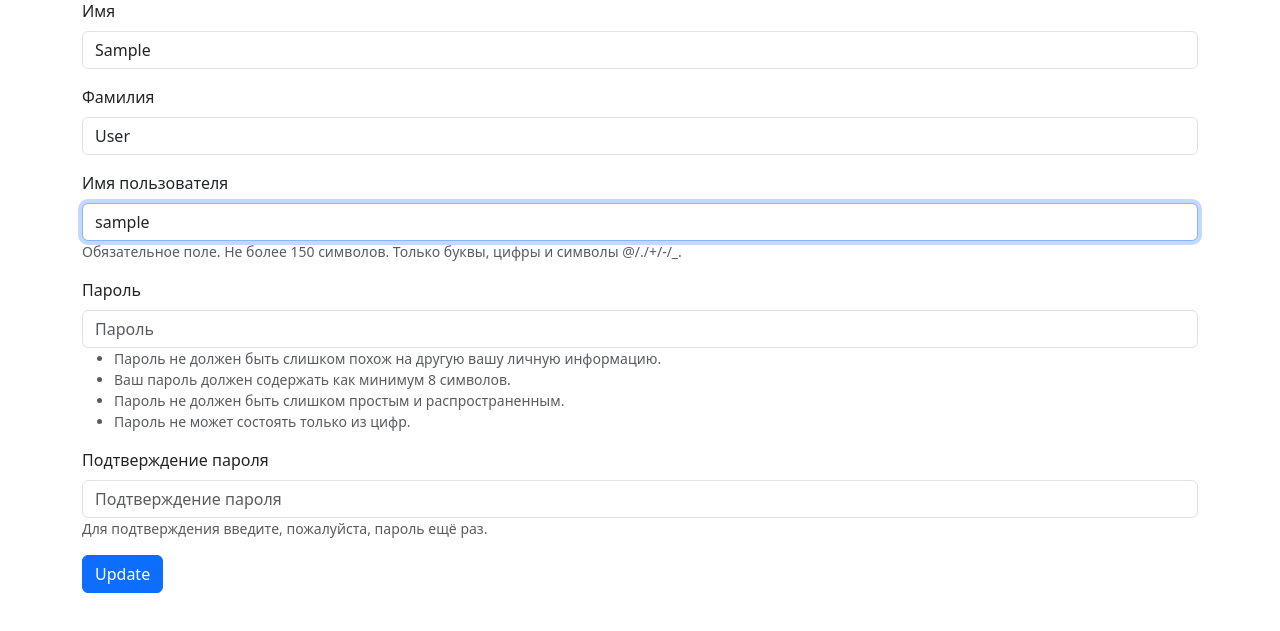
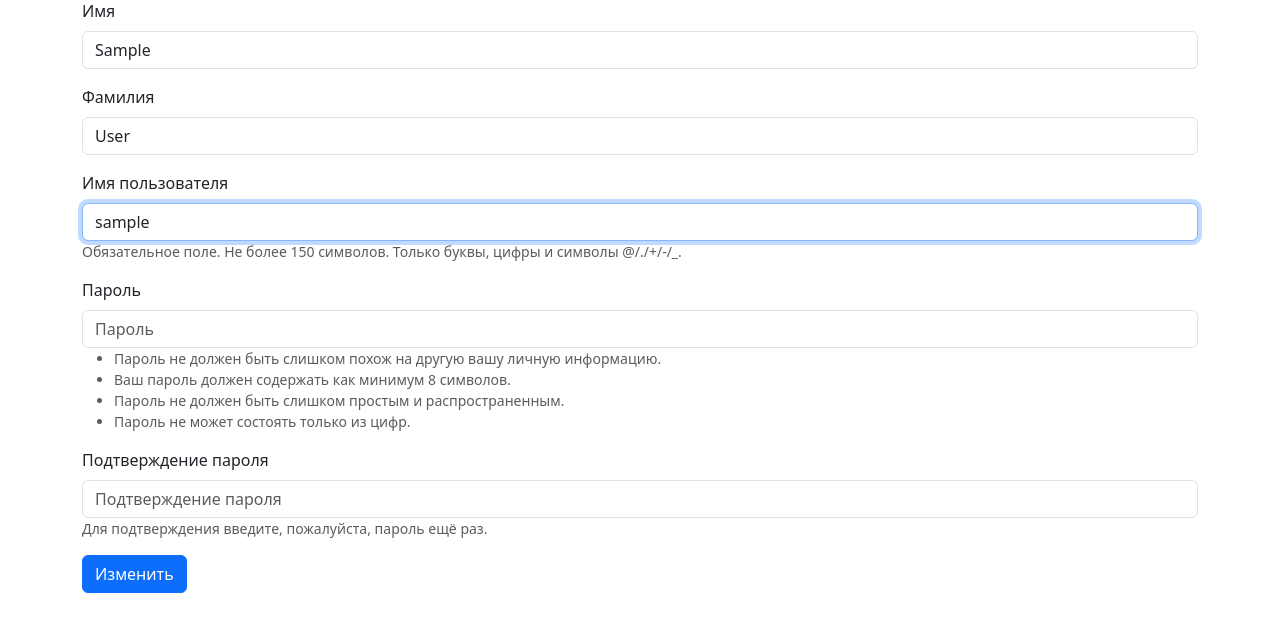
Before and after one commit to volkov-timofey/Task_Manager, a Django app: page /users/1/update/ in a window 1280 px wide. Shown: the part 169-800 px from the top of the page. Run offline with Django 5.2, Linux system fonts and the light colour scheme; the visitor is signed in with stand-in values (Sample User, id 1); data comes from the database, SQL or seed files in the repository; some libraries are stand-ins or nearby versions.

Commit message:
change template

```diff
--- a/task_manager/templates/users/update.html
+++ b/task_manager/templates/users/update.html
@@ -19,7 +19,7 @@
 
       {% bootstrap_form form %}
 
-      {% translate "Update" as button_text %}
+      {% translate "Изменить" as button_text %}
       {% bootstrap_button button_type="submit" content=button_text %}
 </form>
 
```
